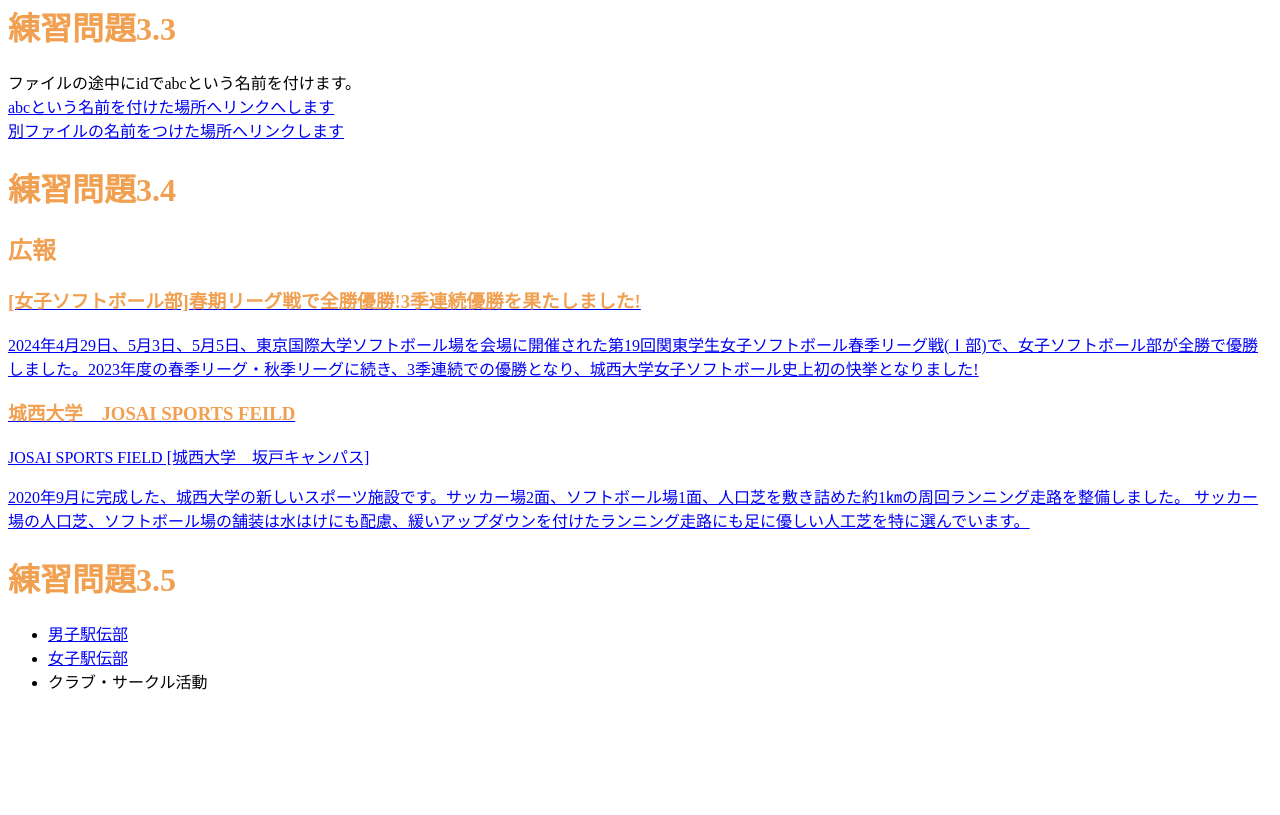
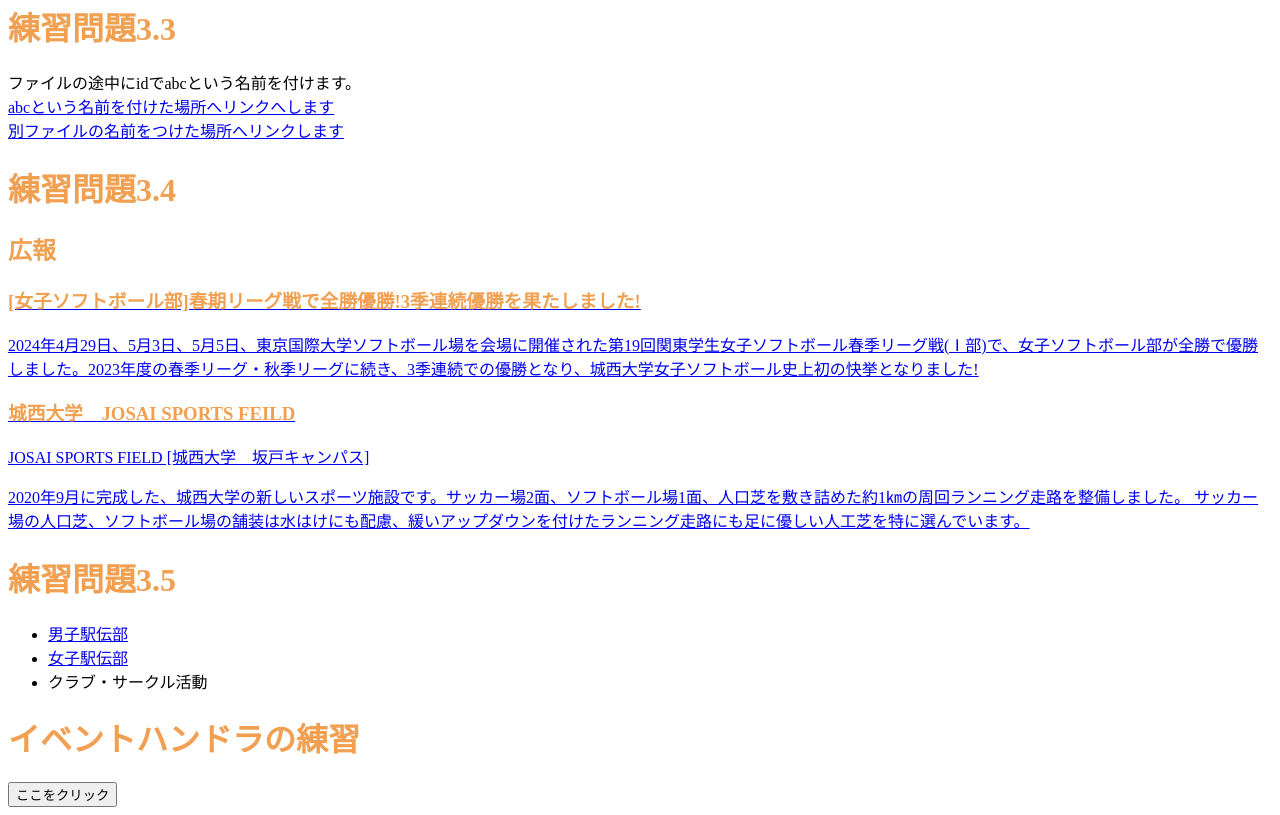
Before and after one commit to COTRINA1012/web2024, a plain HTML site: page index.html in a window 1280 px wide. Shown: the part 3520-4335 px from the top of the page. Before the commit the page ends 4229 px from the top, so only its background shows below. Drawn offline with Linux system fonts and the light colour scheme.

Commit message:
Update index.html

```diff
--- a/index.html
+++ b/index.html
@@ -271,5 +271,8 @@ maxlength="4"></label></p>
 <li><a>クラブ・サークル活動</a></li>
 </ul>
 </nav>
+  <h1>イベントハンドラの練習</h1>
+
+<input type="button"value="ここをクリック"onclick="alert('Hello,Osamu!');">
 </body>
 </html>
```
